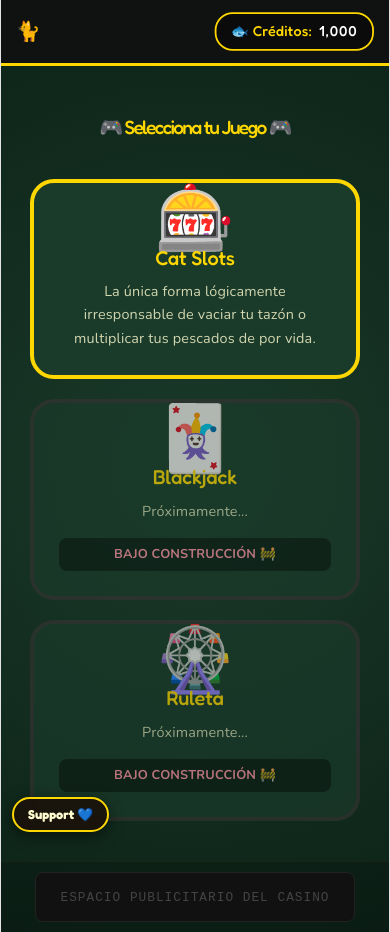
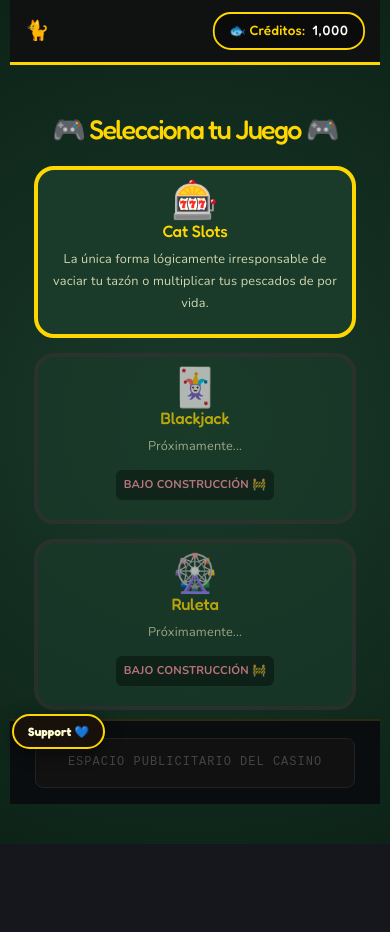
Before and after one commit to nosoyunmarinero/catsino, a React (Vite) app: page / in a window 390 px wide. Both pictures are taken after a click on the button "😼 Entrar al Casino". After the commit the page ends 844 px from the top, so only its background shows below. Built offline with nearby package versions, Linux system fonts and the light colour scheme; the HTML template or start-up script is replaced by a standard one.

Commit message:
responsive fixed

```diff
--- a/src/components/ads/AdBannerSystem.css
+++ b/src/components/ads/AdBannerSystem.css
@@ -1,22 +1,27 @@
 /* src/components/ads/AdBannerSystem.css */
 
-/* --- CONTEDOR GENERAL ABAJO DEL SITIO --- */
 .catzzino-ad-wrapper {
+  position: absolute; /* 🌟 CAMBIADO: Se clava al fondo sin empujar el layout del juego */
+  bottom: 0;
+  left: 0;
   width: 100%;
-  padding: 10px;
+  height: 85px; /* Altura controlada fija */
+  padding: 5px 10px;
   box-sizing: border-box;
   display: flex;
   justify-content: center;
   align-items: center;
-  background: rgba(0, 0, 0, 0.2);
-  border-top: 1px solid rgba(255, 215, 0, 0.05);
+  background: rgba(11, 12, 16, 0.95); /* Fondo sólido para que no traslape visualmente si algo pasa por detrás */
+  backdrop-filter: blur(5px);
+  border-top: 2px solid rgba(255, 215, 0, 0.15);
+  z-index: 99; /* Por debajo de modales de bonus pero por encima del fondo base */
 }
 
 /* --- ZONA ESPECÍFICA DEL BANNER (Adaptativo) --- */
 .catzzino-ad-container {
   width: 100%;
-  max-width: 728px; /* Tamaño estándar Leaderboard para PC */
-  height: 90px;
+  max-width: 728px;
+  height: 75px; /* Reducido ligeramente para dar aire al contenedor */
   background: #111;
   border: 1px solid #222;
   border-radius: 8px;
--- a/src/components/layout/GameSelector.jsx
+++ b/src/components/layout/GameSelector.jsx
@@ -5,27 +5,39 @@ import { Button } from '../ui/Button';
 export const GameSelector = ({ onSelectGame }) => {
   const games = [
     { id: 'slots', name: 'Cat Slots', icon: '🎰', description: 'La única forma lógicamente irresponsable de vaciar tu tazón o multiplicar tus pescados de por vida.', available: true },
-{ id: 'blackjack', name: 'Blackjack', icon: '🃏', description: 'Próximamente...', available: false },
-{ id: 'roulette', name: 'Ruleta', icon: '🎡', description: 'Próximamente...', available: false },
+    { id: 'blackjack', name: 'Blackjack', icon: '🃏', description: 'Próximamente...', available: false },
+    { id: 'roulette', name: 'Ruleta', icon: '🎡', description: 'Próximamente...', available: false },
   ];
 
   return (
     <div style={{
       maxWidth: '800px',
       width: '95%',
-      margin: '20px auto',
+      margin: '0 auto', /* 🌟 CAMBIADO: Eliminamos el margen vertical que causaba el desborde */
+      padding: '10px 0',
       textAlign: 'center',
-      animation: 'fadeIn 0.5s ease-out'
+      animation: 'fadeIn 0.5s ease-out',
+      display: 'flex',
+      flexDirection: 'column',
+      justifyContent: 'center'
     }}>
-      <h1 style={{ color: 'var(--gold)', marginBottom: '30px', fontSize: 'var(--font-size-h1)' }}>
+      {/* Reducción de márgenes y tamaño de fuente adaptable */}
+      <h1 style={{
+        color: 'var(--gold)',
+        marginBottom: '20px',
+        fontSize: 'clamp(1.8rem, 5vw, 2.5rem)', /* No se desborda en pantallas chicas */
+        marginTop: '5px'
+      }}>
         🎮 Selecciona tu Juego 🎮
       </h1>
 
       <div style={{
         display: 'grid',
-        gridTemplateColumns: 'repeat(auto-fit, minmax(250px, 1fr))',
-        gap: '20px',
-        padding: '10px'
+        /* 🌟 OPTIMIZADO: Ajustamos el mínimo a 220px para que entren mejor en tablets y laptops medianas */
+        gridTemplateColumns: 'repeat(auto-fit, minmax(220px, 1fr))',
+        gap: '15px',
+        padding: '5px',
+        maxHeight: '70vh', /* Candado para asegurar que la rejilla no pase del alto disponible */
       }}>
         {games.map((game) => (
           <div
@@ -33,19 +45,23 @@ export const GameSelector = ({ onSelectGame }) => {
             onClick={() => game.available && onSelectGame(game.id)}
             style={{
               background: '#1a3a2a',
-              borderRadius: '24px',
+              borderRadius: '20px',
               border: `4px solid ${game.available ? 'var(--gold)' : '#333'}`,
-              padding: '25px',
+              padding: '20px 15px', /* Un poco más compacto para prevenir desbordes */
               cursor: game.available ? 'pointer' : 'not-allowed',
               opacity: game.available ? 1 : 0.7,
               transition: 'transform 0.2s ease, box-shadow 0.2s ease',
               position: 'relative',
-              overflow: 'hidden'
+              overflow: 'hidden',
+              display: 'flex',
+              flexDirection: 'column',
+              justifyContent: 'center',
+              alignItems: 'center'
             }}
             onMouseEnter={(e) => {
               if (game.available) {
-                e.currentTarget.style.transform = 'translateY(-5px)';
-                e.currentTarget.style.boxShadow = '0 10px 20px rgba(0,0,0,0.5)';
+                e.currentTarget.style.transform = 'translateY(-4px)';
+                e.currentTarget.style.boxShadow = '0 8px 16px rgba(0,0,0,0.5)';
               }
             }}
             onMouseLeave={(e) => {
@@ -53,17 +69,17 @@ export const GameSelector = ({ onSelectGame }) => {
               e.currentTarget.style.boxShadow = 'none';
             }}
           >
-            <span style={{ fontSize: '4rem', display: 'block', marginBottom: '15px' }}>{game.icon}</span>
-            <h2 style={{ color: 'var(--gold)', marginBottom: '10px' }}>{game.name}</h2>
-            <p style={{ color: 'var(--cream)', fontSize: '0.9rem', opacity: 0.8 }}>{game.description}</p>
+            <span style={{ fontSize: 'clamp(2.5rem, 6vw, 3.5rem)', display: 'block', marginBottom: '10px' }}>{game.icon}</span>
+            <h2 style={{ color: 'var(--gold)', marginBottom: '8px', fontSize: 'clamp(1.1rem, 4vw, 1.4rem)' }}>{game.name}</h2>
+            <p style={{ color: 'var(--cream)', fontSize: '0.85rem', opacity: 0.8, margin: 0 }}>{game.description}</p>
 
             {!game.available && (
               <div style={{
-                marginTop: '15px',
+                marginTop: '12px',
                 background: 'rgba(0,0,0,0.5)',
-                padding: '5px 10px',
-                borderRadius: '8px',
-                fontSize: '0.8rem',
+                padding: '4px 8px',
+                borderRadius: '6px',
+                fontSize: '0.75rem',
                 color: 'var(--salmon)',
                 fontWeight: 'bold'
               }}>
--- a/src/components/ui/Support/Support.css
+++ b/src/components/ui/Support/Support.css
@@ -3,7 +3,8 @@
 /* --- BOTÓN FLOTANTE RESPONSIVO --- */
 .catzzino-support-btn {
   position: fixed;
-  bottom: 20px;
+  /* 🖥️ En PC el anuncio mide 85px de alto, así que subimos el botón para que flote encima */
+  bottom: 100px;
   left: 20px;
   background: rgba(26, 17, 10, 0.9);
   color: var(--cream, #fff8e7);
@@ -40,7 +41,7 @@
   align-items: center;
   z-index: 10000;
   backdrop-filter: blur(4px);
-  padding: 15px; /* Margen de seguridad para móviles */
+  padding: 15px;
   box-sizing: border-box;
 }
 
@@ -49,11 +50,11 @@
   background: #2c1e14;
   border: 4px solid var(--gold, #ffcc00);
   border-radius: 20px;
-  padding: clamp(15px, 5vw, 30px); /* Padding dinámico según pantalla */
+  padding: clamp(15px, 5vw, 30px);
   width: 100%;
-  max-width: 380px; /* Tamaño máximo ideal */
-  max-height: 90vh; /* Evita que se salga verticalmente en pantallas cortas */
-  overflow-y: auto; /* Scroll interno si la pantalla es muy pequeña */
+  max-width: 380px;
+  max-height: 90vh;
+  overflow-y: auto;
   text-align: center;
   position: relative;
   color: var(--cream, #fff8e7);
@@ -93,7 +94,7 @@
   text-decoration: none;
   font-weight: bold;
   font-size: clamp(0.8rem, 3.5vw, 0.95rem);
-  word-break: break-all; /* Evita romper el diseño si el link es largo */
+  word-break: break-all;
 }
 
 .support-modal-link:hover {
@@ -103,7 +104,7 @@
 /* --- QR RESPONSIVO --- */
 .support-modal-image {
   width: 100%;
-  max-width: 160px; /* Ligeramente más compacto para pantallas compactas */
+  max-width: 160px;
   height: auto;
   aspect-ratio: 1 / 1;
   border-radius: 12px;
@@ -132,7 +133,7 @@
   font-size: 0.85rem;
   font-weight: bold;
   transition: all 0.2s ease;
-  width: 80%; /* Ancho responsivo interno */
+  width: 80%;
   box-sizing: border-box;
 }
 
@@ -141,10 +142,12 @@
   color: #000;
 }
 
-/* --- 📱 MEDIA QUERIES PARA MÓVILES EXTREMOS (Resoluciones famosas: iPhone SE, Mini, etc.) --- */
+/* --- 📱 MEDIA QUERIES PARA MÓVILES EXTREMOS --- */
 @media (max-width: 480px) {
   .catzzino-support-btn {
-    bottom: 12px;
+    /* 🌟 SOLUCIÓN CRÍTICA: En móviles el Ad wrapper mide 85px de alto.
+       Al poner 95px, el botón se sienta exactamente 10px arriba del banner */
+    bottom: 95px;
     left: 12px;
     padding: 8px 14px;
     font-size: 0.8rem;
@@ -156,7 +159,7 @@
   }
 
   .support-modal-image {
-    max-width: 130px; /* Reducimos el QR en teléfonos pequeños */
+    max-width: 130px;
   }
 }
 
@@ -166,6 +169,6 @@
     padding: 15px;
   }
   .support-modal-image {
-    display: none; /* Escondemos el QR en landscape móvil para priorizar los links */
+    display: none;
   }
 }
--- a/src/index.css
+++ b/src/index.css
@@ -5,15 +5,15 @@
 
   --text: #6b6375;
   --text-h: #08060d;
-  --bg: #fff;
-  --border: #e5e4e7;
-  --code-bg: #f4f3ec;
-  --accent: #aa3bff;
-  --accent-bg: rgba(170, 59, 255, 0.1);
-  --accent-border: rgba(170, 59, 255, 0.5);
-  --social-bg: rgba(244, 243, 236, 0.5);
-  --shadow: rgba(0, 0, 0, 0.1) 0 10px 15px -3px,
-    rgba(0, 0, 0, 0.05) 0 4px 6px -2px;
+  --bg: #16171d; /* Forzamos fondo oscuro por defecto estilo casino */
+  --border: #2e303a;
+  --code-bg: #1f2028;
+  --accent: #c084fc;
+  --accent-bg: rgba(192, 132, 252, 0.15);
+  --accent-border: rgba(192, 132, 252, 0.5);
+  --social-bg: rgba(47, 48, 58, 0.5);
+  --shadow: rgba(0, 0, 0, 0.4) 0 10px 15px -3px,
+    rgba(0, 0, 0, 0.25) 0 4px 6px -2px;
 
   --sans: system-ui, "Segoe UI", Roboto, sans-serif;
   --heading: system-ui, "Segoe UI", Roboto, sans-serif;
@@ -21,7 +21,7 @@
 
   font: 18px/145% var(--sans);
   letter-spacing: 0.18px;
-  color-scheme: light dark;
+  color-scheme: dark;
   color: var(--text);
   background: var(--bg);
   font-synthesis: none;
@@ -30,77 +30,111 @@
   -moz-osx-font-smoothing: grayscale;
 
   @media (max-width: 1024px) {
-    font-size: 16px;
+    font-size: 15px; /* Reducción de fuente global para pantallas pequeñas */
   }
 }
 
-@media (prefers-color-scheme: dark) {
-  :root {
-    --text: #9ca3af;
-    --text-h: #f3f4f6;
-    --bg: #16171d;
-    --border: #2e303a;
-    --code-bg: #1f2028;
-    --accent: #c084fc;
-    --accent-bg: rgba(192, 132, 252, 0.15);
-    --accent-border: rgba(192, 132, 252, 0.5);
-    --social-bg: rgba(47, 48, 58, 0.5);
-    --shadow: rgba(0, 0, 0, 0.4) 0 10px 15px -3px,
-      rgba(0, 0, 0, 0.25) 0 4px 6px -2px;
+html, body {
+  margin: 0;
+  padding: 0;
+  width: 100%;
+  height: 100%;
+  overflow: hidden; /* 🚫 BLOQUEA el scroll global de la página */
+}
+
+/* 💻 RESTRUCTURACIÓN ABSOLUTA DE #ROOT anti-scroll y anti-overlap */
+#root {
+  width: 100%;
+  max-width: 1440px;
+  margin: 0 auto;
+  text-align: center;
+
+  /* Usa Short Viewport Height para calcular la pantalla REAL sin barras de navegador */
+  height: 100svh;
+  min-height: 100svh;
+
+  display: flex;
+  flex-direction: column;
+  justify-content: center; /* Centrado vertical perfecto */
+  align-items: center;     /* Centrado horizontal perfecto */
+  box-sizing: border-box;
+
+  /* 🚨 COLCHÓN CRÍTICO DE MONETAG: Espacio reservado para que el anuncio se renderice libremente */
+  padding: 10px 10px 90px 10px;
+  position: relative;
+}
+
+/* 🍏 Ajustes responsivos para Laptops y MacBooks (De 1024px a 1439px) */
+@media (min-width: 1024px) {
+  #root {
+    padding: 20px 20px 100px 20px; /* Colchón un poco más grande en desktop */
   }
 
-  #social .button-icon {
-    filter: invert(1) brightness(2);
+  .slot-cabinet {
+    max-width: 780px !important;
+    /* 🌟 Escalamos el gabinete para asegurar que quepa con todo y botones en viewports reducidos */
+    transform: scale(0.88);
+    transform-origin: center center;
+    margin: 0 auto !important;
+    box-shadow: 0 10px 0px #1a110a, 0 20px 30px rgba(0, 0, 0, 0.7) !important;
   }
 }
 
-body {
-  margin: 0;
+/* 🖥️ Ajustes para Monitores grandes y pantallas QHD+ (Desde 1440px en adelante) */
+@media (min-width: 1440px) {
+  #root {
+    padding-bottom: 110px;
+  }
+
+  .slot-cabinet {
+    max-width: 860px !important;
+    transform: scale(1); /* En monitores grandes no hace falta encoger el mueble */
+    margin: 0 auto !important;
+  }
 }
 
-#root {
-  width: 1126px;
-  max-width: 100%;
-  margin: 0 auto;
-  text-align: center;
-  border-inline: 1px solid var(--border);
-  min-height: 100svh;
-  display: flex;
-  flex-direction: column;
-  box-sizing: border-box;
+/* 📱 Ajuste extra para celulares muy compactos (Ej. iPhone SE, pantallas cortas) */
+@media (max-height: 700px) and (max-width: 600px) {
+  #root {
+    padding-bottom: 80px;
+  }
+  .slot-cabinet {
+    transform: scale(0.85); /* Encoge un pelo más el casino si el móvil es muy corto */
+    transform-origin: center center;
+  }
 }
 
-h1,
-h2 {
+h1, h2 {
   font-family: var(--heading);
   font-weight: 500;
   color: var(--text-h);
 }
 
 h1 {
-  font-size: 56px;
+  font-size: 42px;
   letter-spacing: -1.68px;
-  margin: 32px 0;
+  margin: 15px 0;
   @media (max-width: 1024px) {
-    font-size: 36px;
-    margin: 20px 0;
+    font-size: 28px;
+    margin: 8px 0;
   }
 }
+
 h2 {
-  font-size: 24px;
+  font-size: 22px;
   line-height: 118%;
   letter-spacing: -0.24px;
   margin: 0 0 8px;
   @media (max-width: 1024px) {
-    font-size: 20px;
+    font-size: 18px;
   }
 }
+
 p {
   margin: 0;
 }
 
-code,
-.counter {
+code, .counter {
   font-family: var(--mono);
   display: inline-flex;
   border-radius: 4px;
@@ -108,7 +142,7 @@ code,
 }
 
 code {
-  font-size: 15px;
+  font-size: 14px;
   line-height: 135%;
   padding: 4px 8px;
   background: var(--code-bg);
```
Also changed, not shown: src/components/games/slots/components/BetControls.jsx (+42 -61 lines), src/components/games/slots/components/SlotMachine.jsx (+16 -3 lines).
